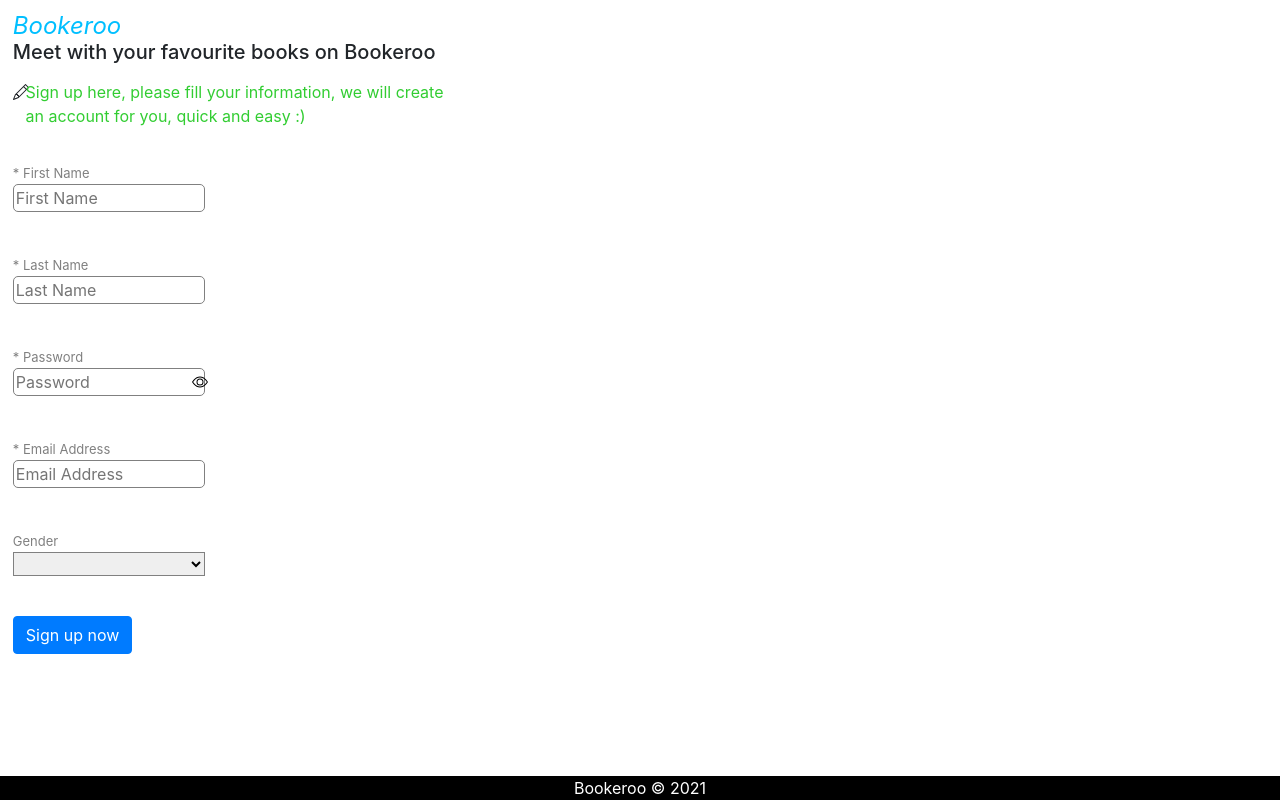
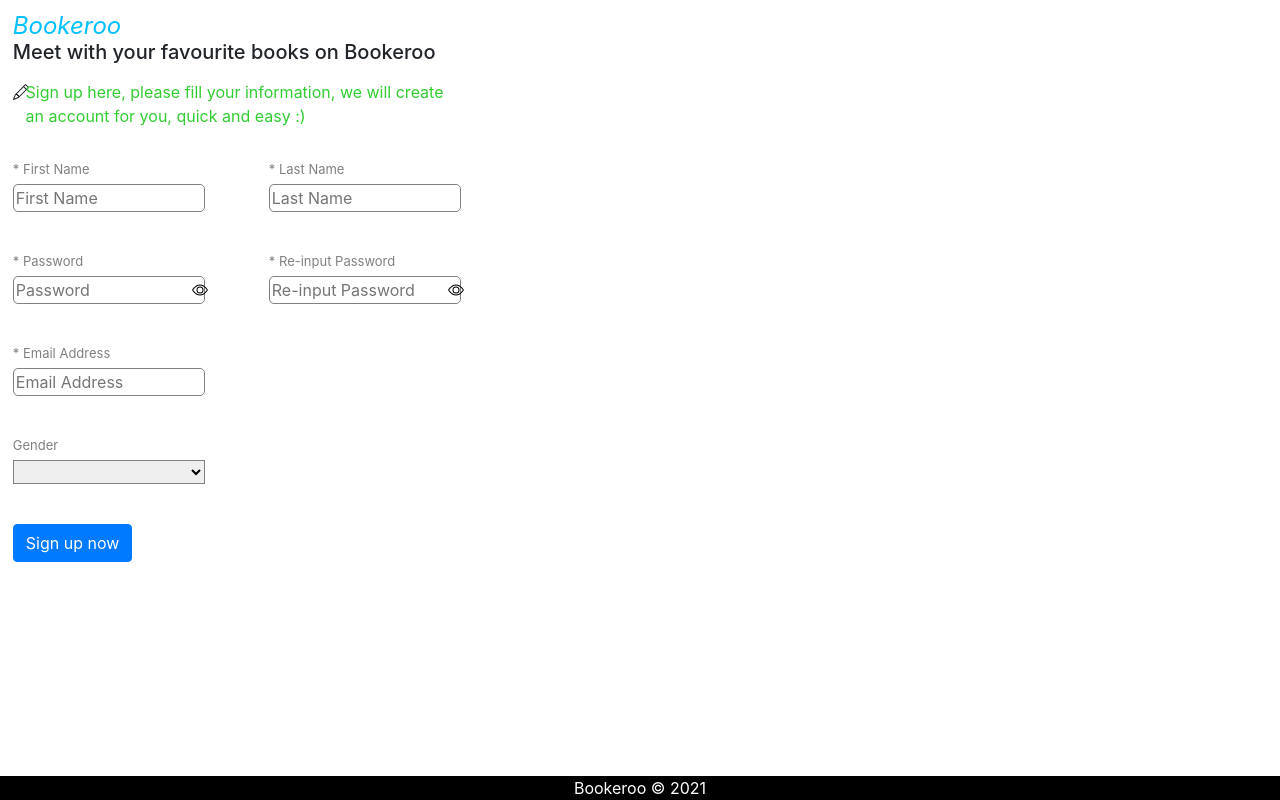
Before and after one commit to nahathouba/SEFT_Group6, a React (Create React App) app in the folder FrontEnd/myfirstapp/: page /register in a window 1280 px wide. Built offline with nearby package versions, Linux system fonts and the light colour scheme; the HTML template or start-up script is replaced by a standard one.

Commit message:
improve register page added 2-time password validation

```diff
--- a/FrontEnd/myfirstapp/src/components/Pages/HomePages/Account.js
+++ b/FrontEnd/myfirstapp/src/components/Pages/HomePages/Account.js
@@ -27,19 +27,25 @@ class Account extends Component {
                     <form className="EditProfile">
                         <h1 className="AccountPageWelcome">Editing Profile</h1>
                         <label to="Name" >Name</label>
-                        <input type="text" className="InfoInput" name="Name" placeholder="Please input your name here" />
-                        <label to="Name" >Email<span className='Annotation'>* Cannot change</span></label>
-                        <input type="text" className="InfoInput" name="Email" disabled placeholder="Please input your email here" />
-                        <label to="Name" >About Me</label>
-                        <input type="text" className="InfoInput" name="Description" placeholder="Nothing here" />
-                        <label to="Name" >Gender</label>
+                        <input type="text" className="InfoInput"
+                            name="Name" placeholder="Please input your name here"
+                            value={ this.props.user.username } />
+                        <label to="Email" >Email<span className='Annotation'>* Cannot change</span></label>
+                        <input type="text" className="InfoInput"
+                            name="Email" disabled placeholder="Please input your email here"
+                            value={ this.props.user.email } />
+                        <label to="Description" >About Me</label>
+                        <input type="text" className="InfoInput"
+                            name="Description" placeholder="Nothing here"
+                            value={ this.props.user.about } />
+                        <label to="Gender" >Gender</label>
                         <select className="InfoInput" name="Gender">
                             <option value="Secret">Select Your Gender</option>
                             <option value="Male">Male</option>
                             <option value="Female">Female</option>
                             <option value="Secret">Secret</option>
                         </select>
-                        <label to="Name" >Address</label>
+                        <label to="Address" >Address</label>
                         <input type="text" className="InfoInput" name="Address" placeholder="Please input your address here" />
                         <br/><Button type='submit'>Submit</Button>
                     </form>
--- a/FrontEnd/myfirstapp/src/components/UserManagement/Login.js
+++ b/FrontEnd/myfirstapp/src/components/UserManagement/Login.js
@@ -24,14 +24,12 @@ class Login extends Component {
         if(this.state.PasswordStatus === 0) {
             // eslint-disable-next-line
             return <a onClick={ this.trogglePassword }
-                      className="TrogglePasswordBtn"
-                      style={{fontSize: "medium", marginTop: "calc(1vh)"}}
+                      className="TrogglePasswordBtn LoginPasswordBtn"
                       title="Show password" ><Eye /></a>
         }
         // eslint-disable-next-line
         return <a onClick={ this.trogglePassword }
-                  className="TrogglePasswordBtn"
-                  style={{fontSize: "medium", marginTop: "calc(1vh)"}}
+                  className="TrogglePasswordBtn LoginPasswordBtn"
                   title="Hide password" ><EyeSlash /></a>
     }
 
--- a/FrontEnd/myfirstapp/src/components/UserManagement/Register.js
+++ b/FrontEnd/myfirstapp/src/components/UserManagement/Register.js
@@ -15,13 +15,18 @@ class Register extends Component {
             "FirstName": 0,
             "LastName": 0,
             "Password": 0,
+            "RePassword": 0,
             "Email": 0,
             "FirstNameMsg": "",
             "LastNameMsg": "",
             "PasswordMsg": "",
+            "RePasswordMsg": "",
             "EmailMsg": "",
             display: "none",
-            PasswordStatus: 0
+            display_password: {
+                password: false,
+                re_password: false
+            }
         }
     }
 
@@ -35,6 +40,27 @@ class Register extends Component {
         return status;
     }
 
+    passwordStatus = (password_type) => {
+        const setStatus = () => {
+            const tmp_state = this.state;
+            tmp_state.display_password[password_type]
+                = (tmp_state.display_password[password_type]
+                    ? false : true);
+            this.setState(tmp_state);
+        }
+
+        return (
+            // eslint-disable-next-line
+            <a onClick={ setStatus }
+               className='TrogglePasswordBtn'
+               title= { this.state.display_password[password_type]
+                        ? "Hide password" : "Show password"} >
+                { this.state.display_password[password_type] ? <EyeSlash /> : <Eye /> }
+            </a>
+        )
+
+    }
+
     getMsg(type) {
         switch(this.state[type]) {
             case 1: return <span>{this.state[type+"Msg"]}</span>;
@@ -43,30 +69,19 @@ class Register extends Component {
         }
     }
 
-    trogglePassword = () => {
-        var state = this.state;
-        state.PasswordStatus = state.PasswordStatus === 0 ? 1 : 0;
-        this.setState(state);
-    }
-
-    trogglePasswordBtn() {
-        if(this.state.PasswordStatus === 0) {
-            // eslint-disable-next-line
-            return <a onClick={ this.trogglePassword }
-                      className="TrogglePasswordBtn"
-                      title="Show password" ><Eye /></a>
-        }
-        // eslint-disable-next-line
-        return <a onClick={ this.trogglePassword }
-                  className="TrogglePasswordBtn"
-                  title="Hide password" ><EyeSlash /></a>
-    }
-
     onChangeHandler = (event) => {
         var state = this.state;
         const validate_result = validation(event.target.name, event.target.value);
         state[event.target.name] = validate_result[0];
         state[event.target.name+"Msg"] = validate_result[1] ? validate_result[1] : "";
+
+        if(event.target.name === 'RePassword' && state["RePasswordMsg"] === "") {
+            if(document.getElementById('Password').value !== event.target.value) {
+                state["RePassword"] = 1;
+                state["RePasswordMsg"] = 'Two-time password not match!';
+            }
+        }
+
         this.setState(state);
     }
 
@@ -87,6 +102,10 @@ class Register extends Component {
             state["Password"] = 1;
             state["PasswordMsg"] = "Password is required";
         }
+        if(event.target.RePassword.value === "") {
+            state["RePassword"] = 1;
+            state["RePasswordMsg"] = "Re-input Password is required";
+        }
         if(event.target.Email.value === "") {
             state["Email"] = 1;
             state["EmailMsg"] = "Email address is required";
@@ -95,6 +114,7 @@ class Register extends Component {
         if(state.FirstName === 2 &&
            state.LastName === 2 &&
            state.Password === 2 &&
+           state.RePassword === 2 &&
            state.Email === 2) {
                 register(event.target.FirstName.value,
                          event.target.LastName.value,
@@ -122,6 +142,7 @@ class Register extends Component {
             <Pencil className="IntroSign" />
             <span className="SignUpIntro">Sign up here, please fill your information, we will create<br/>an account for you, quick and easy :)</span>
             <form className="RegisterMainForm" onSubmit={ this.onSubmitHandler }>
+                <div className="SameLine">
                     <div className={this.getStyleStatus("FirstName")}>
                         <span>* First Name</span><br/>
                         <input type="text" placeholder="First Name" name="FirstName" onChange={this.onChangeHandler} /><br/>
@@ -132,11 +153,22 @@ class Register extends Component {
                         <input type="text" placeholder="Last Name" name="LastName" onChange={this.onChangeHandler} /><br/>
                         { this.getMsg("LastName") }
                     </div>
+                </div>
+                <div className="SameLine">
                     <div className={this.getStyleStatus("Password")}>
                         <span>* Password</span><br/>
-                    { this.trogglePasswordBtn() }
-                    <input type={ this.state.PasswordStatus === 0 ? "password" : "text" } placeholder="Password" name="Password" onChange={this.onChangeHandler} /><br/>
+                        { this.passwordStatus('password') }
+                        <input type = { this.state.display_password.password ? "input" : "password" }
+                               placeholder="Password" name="Password" id='Password' onChange={this.onChangeHandler} /><br/>
                         { this.getMsg("Password") }
+                    </div>
+                    <div className={this.getStyleStatus("RePassword")}>
+                        <span>* Re-input Password</span><br/>
+                        { this.passwordStatus('re_password') }
+                        <input type = { this.state.display_password.re_password ? "input" : "password" }
+                               placeholder="Re-input Password" name="RePassword" onChange={this.onChangeHandler} /><br/>
+                        { this.getMsg("RePassword") }
+                    </div>
                 </div>
                 <div className={this.getStyleStatus("Email")}>
                     <span>* Email Address</span><br/>
--- a/FrontEnd/myfirstapp/src/handlers/validateInput.js
+++ b/FrontEnd/myfirstapp/src/handlers/validateInput.js
@@ -31,7 +31,8 @@ export function validation(type, value) {
         case "LastName":
             return validateName(value);
         case "Email": return validateEmail(value);
-        case "Password": return validatePassword(value);
+        case "Password":
+        case "RePassword": return validatePassword(value);
         default: return;
     }
 }
--- a/FrontEnd/myfirstapp/src/styles/login.css
+++ b/FrontEnd/myfirstapp/src/styles/login.css
@@ -41,3 +41,8 @@
     right: 5vw;
     top: 5vh;
 }
+
+.LoginPasswordBtn {
+    font-size: medium;
+    margin-top: 1vh;
+}
--- a/FrontEnd/myfirstapp/src/styles/register.css
+++ b/FrontEnd/myfirstapp/src/styles/register.css
@@ -20,6 +20,19 @@
     /* text-align: center; */
 }
 
+.SameLine .Set {
+    display: inline-block;
+    margin-right: 5vw;
+}
+.SameLine .ErrorSet {
+    display: inline-block;
+    margin-right: 5vw;
+}
+.SameLine .PassSet {
+    display: inline-block;
+    margin-right: 5vw;
+}
+
 /* common set */
 .RegisterMainForm .Set {
     margin-bottom: 5vh;
@@ -28,6 +41,7 @@
 .RegisterMainForm .Set span {
     color: gray;
     font-size: small;
+    position: absolute;
 }
 
 .RegisterMainForm .Set input {
@@ -51,6 +65,7 @@
 .RegisterMainForm .ErrorSet span {
     color:crimson;
     font-size: small;
+    position: absolute;
 }
 
 .RegisterMainForm .ErrorSet input {
@@ -73,6 +88,7 @@
 .RegisterMainForm .PassSet span {
     color: limegreen;
     font-size: small;
+    position: absolute;
 }
 
 .RegisterMainForm .PassSet input {
```
Lines whose indentation alone changed are shown as unchanged.
